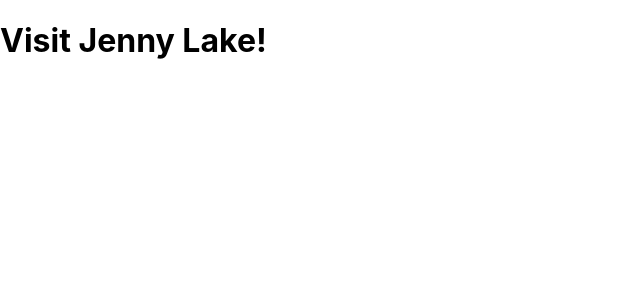
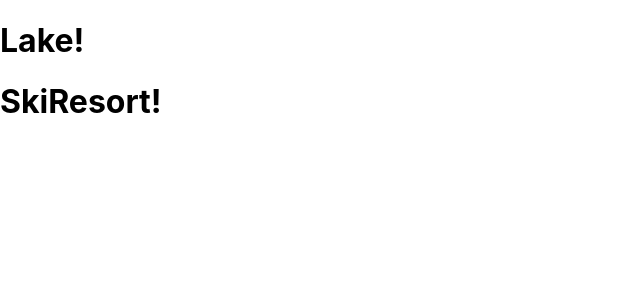
Before and after one commit to sprintup/ReactTraining, a React (Create React App) app in the folder hello-react/: page / in a window 1280 px wide. Shown: the top 300 px of the page, without its empty margins (0-640 px from the left). Built offline with nearby package versions, Linux system fonts and the light colour scheme.

Commit message:
div clutter before react fragment

```diff
--- a/hello-react/src/index.js
+++ b/hello-react/src/index.js
@@ -2,40 +2,29 @@ import React from 'react';
 import ReactDOM from 'react-dom';
 import './index.css';
 
-function Lake({name}) {
+function Lake() {
   return (
-    <div>
-      <h1>Visit {name}!</h1>
-    </div>
+    <h1>Lake!</h1>
   );
 }
 
-function SkiResort({name}) {
+function SkiResort() {
   return (
-    <div>
-      <h1>Visit {name}!</h1>
-    </div>
+    <h1>SkiResort!</h1>
   );
 }
 
-function App(props){
+function App(){
   return (
     <div>
-      {(props.season === "summer") ? (
-        <Lake name="Jenny Lake" />
-      ) : props.season ==="winter" ? (
-        <SkiResort name="JHMR" />
-      ) : (
-        <h1>
-          Come back in the winter or summer!
-        </h1>
-      )}
+      <Lake />
+      <SkiResort />
     </div>
-  )
+  );
 }
 // ReactDOM.render takes to arguments, first the argument is the element we want to create, then the second argument is where we want to render that element
 //when the app is rendered, add the property 'season' for summer, or winter
 ReactDOM.render(
-  <App season="summer"/>,
+  <App />,
   document.getElementById('root')
 );
```
